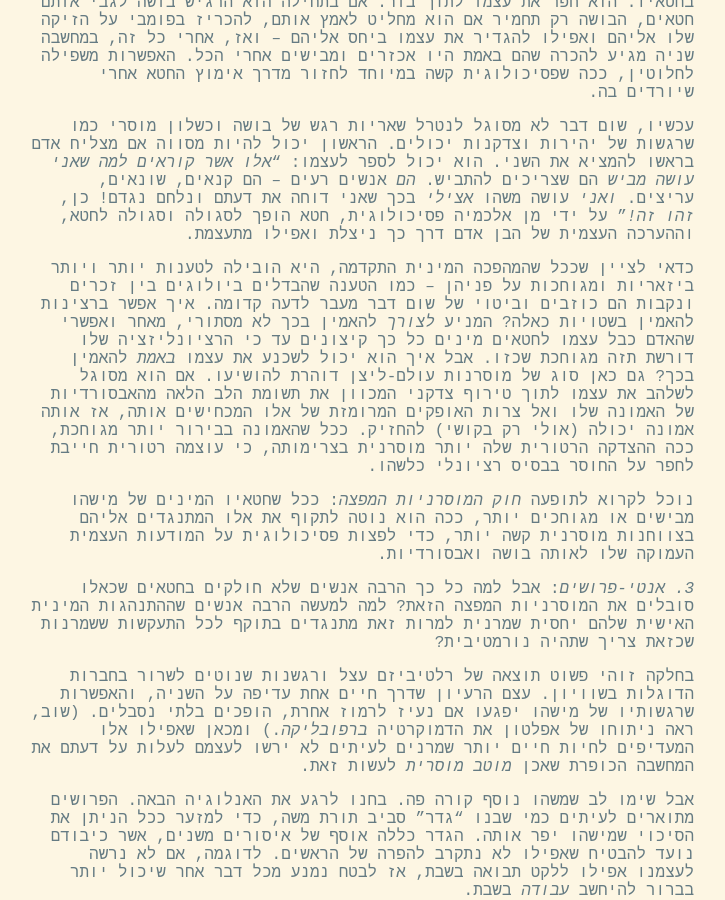
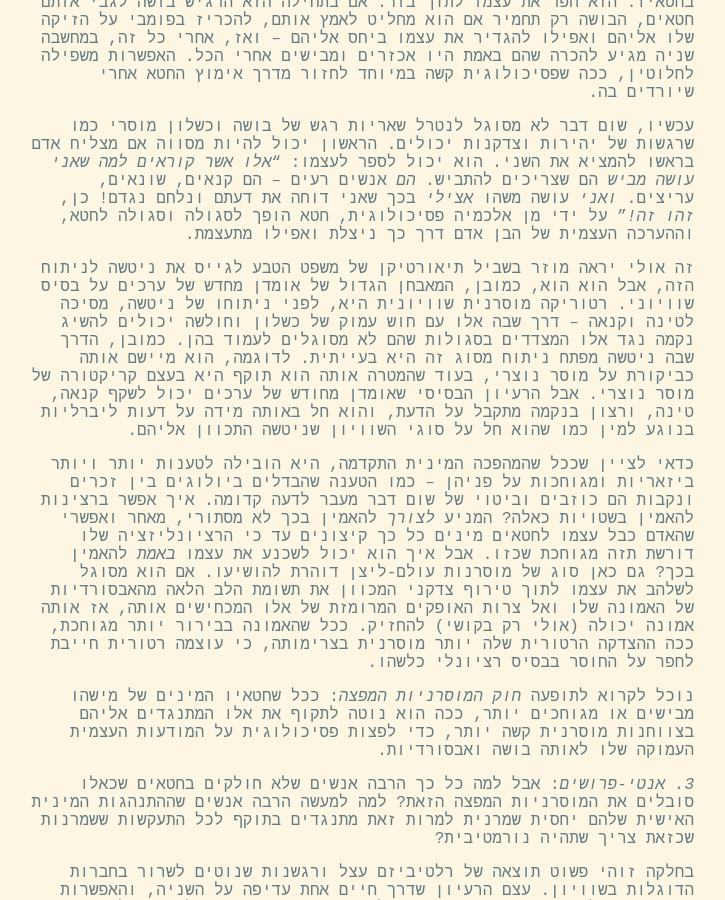
Before and after one commit to oryanm/oryanm.github.io, a Jekyll site: the page built from _posts/2020-09-08-sexual-revolutionary.md, in a window 1280 px wide and 900 px high, scrolled down 2983 px. Shown: the whole window, without its empty margins (282-1007 px from the left). Built offline with Jekyll 4.4.1, drawn with Linux system fonts in a browser that asks for light colours.

Commit message:
add missing paragraph

```diff
--- a/_posts/2020-09-08-sexual-revolutionary.md
+++ b/_posts/2020-09-08-sexual-revolutionary.md
@@ -46,6 +46,8 @@ _2\. דרוש מוסר כדי לנצח מוסר_: אנשים בטבעם מסתי
 האדם "המשוחרר" מינית מסרב לקבל זאת, ולא בלבד מכיוון שהוא מאוהב בחטאיו. הוא חפר את עצמו לתוך בור. אם בתחילה הוא הרגיש בושה לגבי אותם חטאים, הבושה רק תחמיר אם הוא מחליט לאמץ אותם, להכריז בפומבי על הזיקה שלו אליהם ואפילו להגדיר את עצמו ביחס אליהם – ואז, אחרי כל זה, במחשבה שניה מגיע להכרה שהם באמת היו אכזרים ומבישים אחרי הכל. האפשרות משפילה לחלוטין, ככה שפסיכולוגית קשה במיוחד לחזור מדרך אימוץ החטא אחרי שיורדים בה.
 
 עכשיו, שום דבר לא מסוגל לנטרל שאריות רגש של בושה וכשלון מוסרי כמו שרגשות של יהירות וצדקנות יכולים. הראשון יכול להיות מסווה אם מצליח אדם בראשו להמציא את השני. הוא יכול לספר לעצמו: “_אלו אשר קוראים למה שאני עושה מביש_ הם שצריכים להתביש. _הם_ אנשים רעים – הם קנאים, שונאים, עריצים. _ואני_ עושה משהו _אצילי_ בכך שאני דוחה את דעתם ונלחם נגדם! כן, _זהו זה!_" על ידי מן אלכמיה פסיכולוגית, חטא הופך לסגולה וסגולה לחטא, וההערכה העצמית של הבן אדם דרך כך ניצלת ואפילו מתעצמת.
+
+זה אולי יראה מוזר בשביל תיאורטיקן של משפט הטבע לגייס את ניטשה לניתוח הזה, אבל הוא הוא, כמובן, המאבחן הגדול של אומדן מחדש של ערכים על בסיס שוויוני. רטוריקה מוסרנית שוויונית היא, לפני ניתוחו של ניטשה, מסיכה לטינה וקנאה – דרך שבה אלו עם חוש עמוק של כשלון וחולשה יכולים להשיג נקמה נגד אלו המצדדים בסגולות שהם לא מסוגלים לעמוד בהן. כמובן, הדרך שבה ניטשה מפתח ניתוח מסוג זה היא בעייתית. לדוגמה, הוא מיישם אותה כביקורת על מוסר נוצרי, בעוד שהמטרה אותה הוא תוקף היא בעצם קריקטורה של מוסר נוצרי. אבל הרעיון הבסיסי שאומדן מחודש של ערכים יכול לשקף קנאה, טינה, ורצון בנקמה מתקבל על הדעת, והוא חל באותה מידה על דעות ליברליות בנוגע למין כמו שהוא חל על סוגי השוויון שניטשה התכוון אליהם.
 
 כדאי לציין שככל שהמהפכה המינית התקדמה, היא הובילה לטענות יותר ויותר ביזאריות ומגוחכות על פניהן – כמו הטענה שהבדלים ביולוגים בין זכרים ונקבות הם כוזבים וביטוי של שום דבר מעבר לדעה קדומה. איך אפשר ברצינות להאמין בשטויות כאלה? המניע _לצורך_ להאמין בכך לא מסתורי, מאחר ואפשרי שהאדם כבל עצמו לחטאים מינים כל כך קיצונים עד כי הרציונליזציה שלו דורשת תזה מגוחכת שכזו. אבל איך הוא יכול לשכנע את עצמו _באמת_ להאמין בכך? גם כאן סוג של מוסרנות עולם-ליצן דוהרת להושיעו. אם הוא מסוגל לשלהב את עצמו לתוך טירוף צדקני המכוון את תשומת הלב הלאה מהאבסורדיות של האמונה שלו ואל צרות האופקים המרומזת של אלו המכחישים אותה, אז אותה אמונה יכולה (אולי רק בקושי) להחזיק. ככל שהאמונה בבירור יותר מגוחכת, ככה ההצדקה הרטורית שלה יותר מוסרנית בצרימותה, כי עוצמה רטורית חייבת לחפר על החוסר בבסיס רציונלי כלשהו.
 
```
